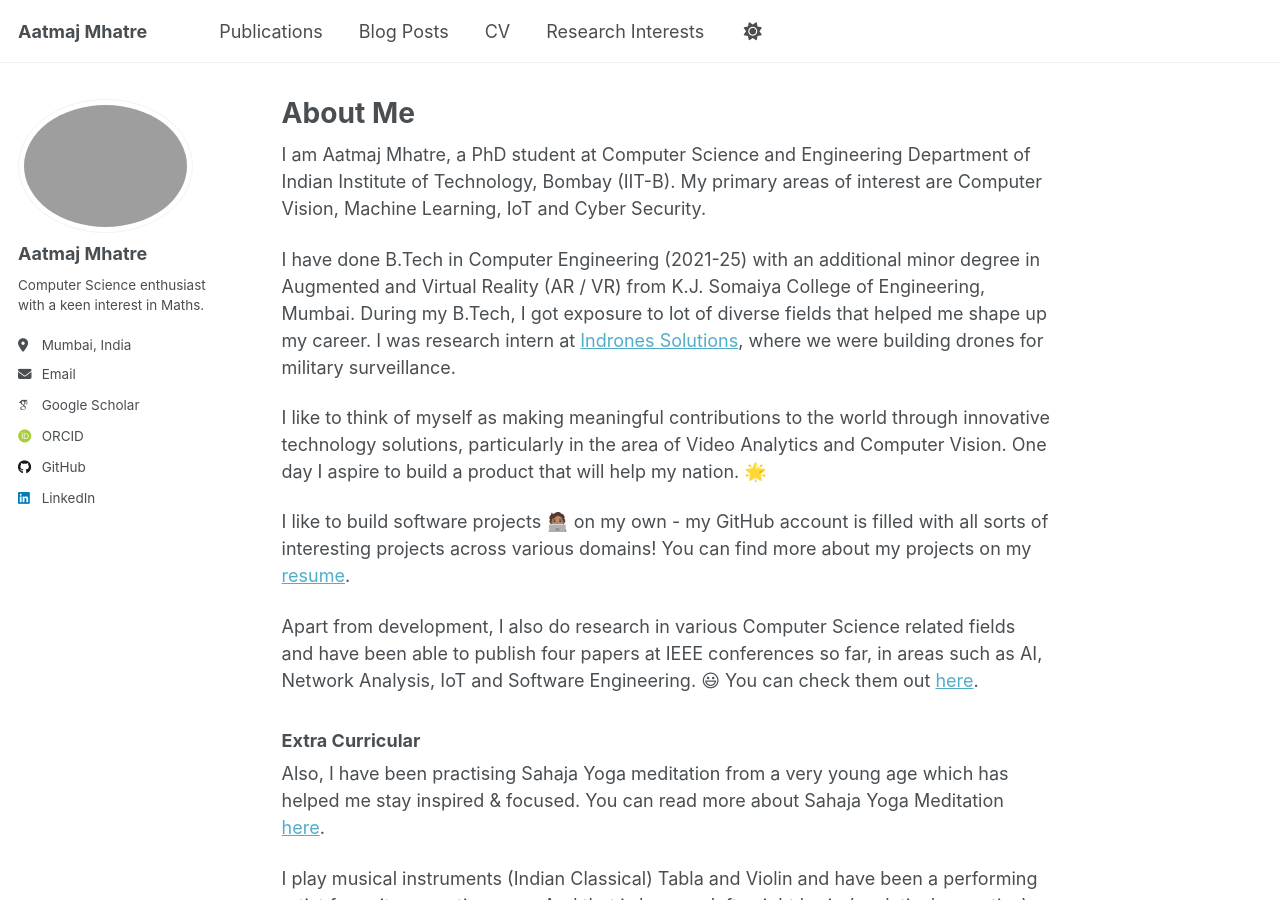
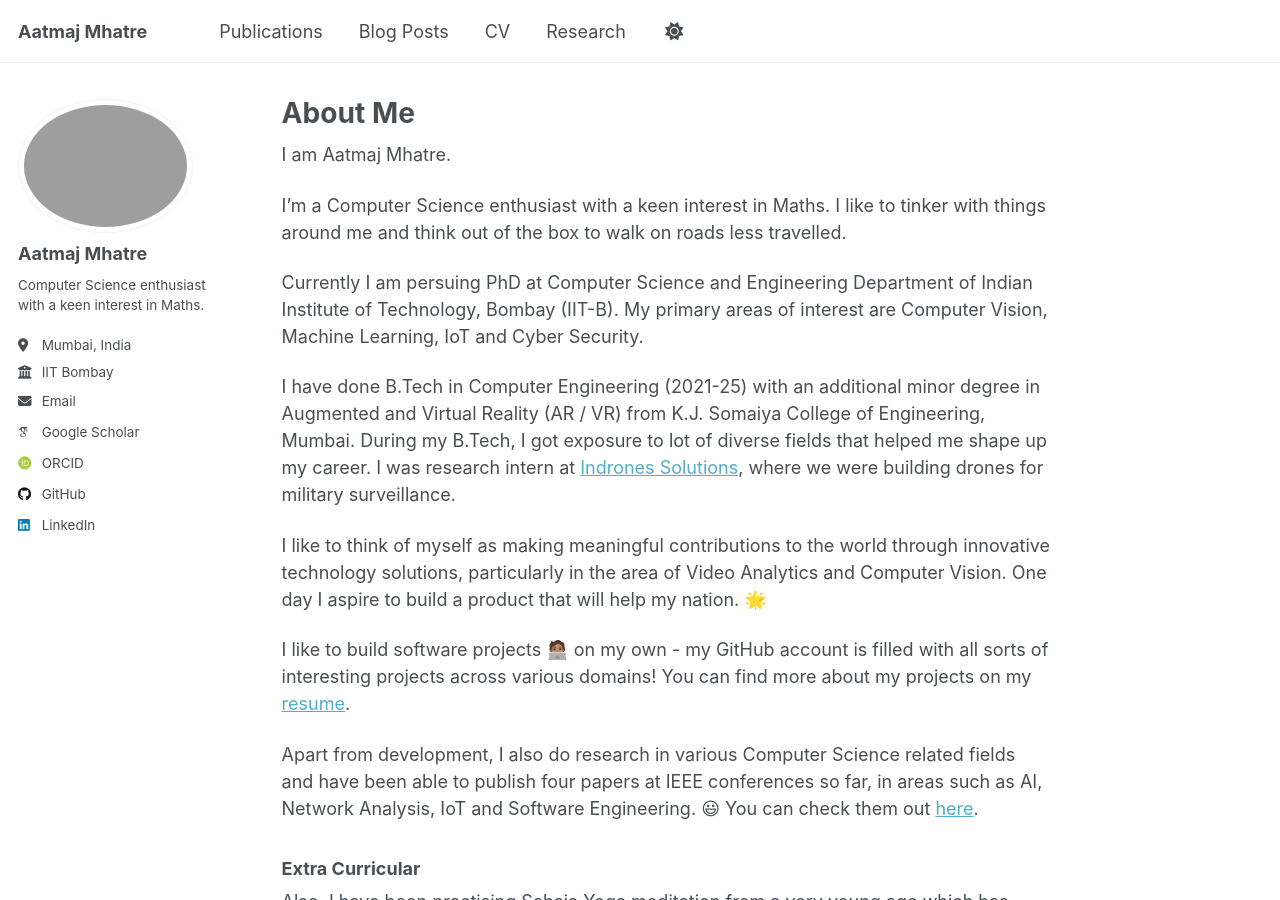
Before and after one commit to Aatmaj-Zephyr/about, a Jekyll site: the page built from _pages/about.md, in a window 1280 px wide and 900 px high. Built offline with Jekyll 4.4.1, drawn with Linux system fonts in a browser that asks for light colours; some web fonts are replaced; a script that is not in the unit is left out.

```diff
--- a/_config.yml
+++ b/_config.yml
@@ -27,7 +27,7 @@ author:
   pronouns         : # example: "she/her"
   bio              : "Computer Science enthusiast with a keen interest in Maths."
   location         : "Mumbai, India"
-  employer         :
+  employer         : "IIT Bombay"
   uri              : # URL
   email            : "aatmaj.mhatre@gmail.com"
 
--- a/_data/navigation.yml
+++ b/_data/navigation.yml
@@ -26,5 +26,5 @@ main:
   - title: "CV"
     url: /files/Resume.pdf
 
-  - title: "Research Interests"
-    url: /interests/
+  - title: "Research"
+    url: /Research/
--- a/_pages/about.md
+++ b/_pages/about.md
@@ -6,7 +6,11 @@ redirect_from:
   - /about/
   - /about.html
 ---
-I am Aatmaj Mhatre, a PhD student at Computer Science and Engineering Department of Indian Institute of Technology, Bombay (IIT-B). My primary areas of interest are Computer Vision, Machine Learning, IoT and Cyber Security.
+I am Aatmaj Mhatre.
+
+I'm a Computer Science enthusiast with a keen interest in Maths. I like to tinker with things around me and think out of the box to walk on roads less travelled.
+
+Currently I am persuing PhD at Computer Science and Engineering Department of Indian Institute of Technology, Bombay (IIT-B). My primary areas of interest are Computer Vision, Machine Learning, IoT and Cyber Security.
 
 I have done B.Tech in Computer Engineering (2021-25) with an additional minor degree in Augmented and Virtual Reality (AR / VR) from K.J. Somaiya College of Engineering, Mumbai. During my B.Tech, I got exposure to lot of diverse fields that helped me shape up my career. I was research intern at [Indrones Solutions](https://indrones.com/), where we were building drones for military surveillance.
 
```
Also changed, not shown: _pages/Research.md (added, +52 -0 lines), _pages/interests.md (deleted, +0 -39 lines).
